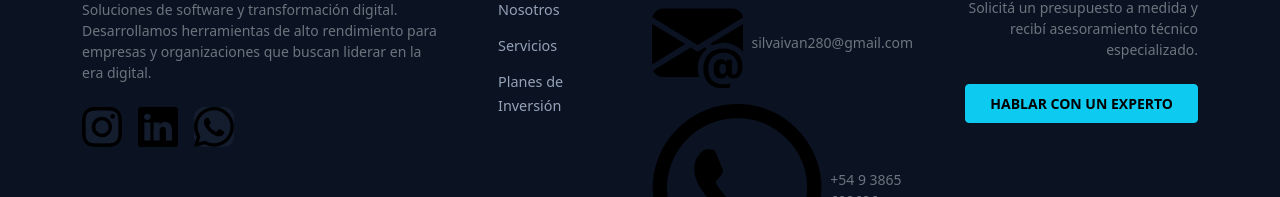
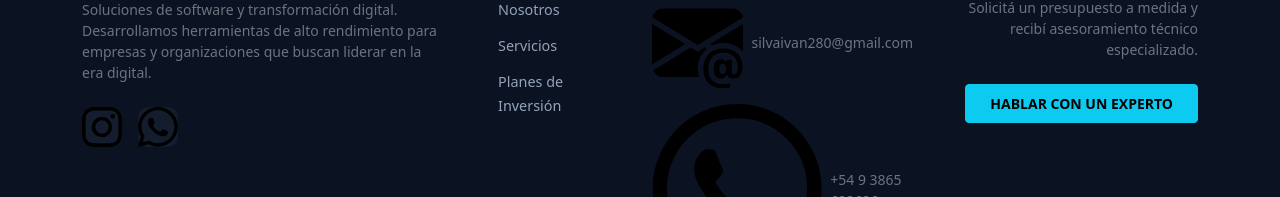
Before and after one commit to ivan-silva22/landingPages, a React (Vite) app: page /proyecto/1 in a window 1280 px wide. Shown: the part 100-297 px from the top of the page. Built offline with nearby package versions, Linux system fonts and the light colour scheme.

Commit message:
corregi el overflow eje x

```diff
--- a/src/components/common/Footer.jsx
+++ b/src/components/common/Footer.jsx
@@ -22,8 +22,7 @@ const Footer = () => {
             </p>
             {/* Centrado de iconos en móvil con justify-content-center */}
             <div className="social-links d-flex justify-content-center justify-content-md-start gap-3 mt-4">
-              <a href="https://instagram.com" className="social-icon" target="_blank" rel="noreferrer"><Instagram /></a>
-              <a href="https://linkedin.com" className="social-icon" target="_blank" rel="noreferrer"><Linkedin /></a>
+              <a href="https://instagram.com/@pixelstudio.soft" className="social-icon" target="_blank" rel="noreferrer"><Instagram /></a>
               <a href="https://wa.me/5493865692626" className="social-icon" target="_blank" rel="noreferrer"><Whatsapp /></a>
             </div>
           </Col>
```
Also changed, not shown: src/assets/Gemini_Generated_Image_utfvc4utfvc4utfv.png (added).
